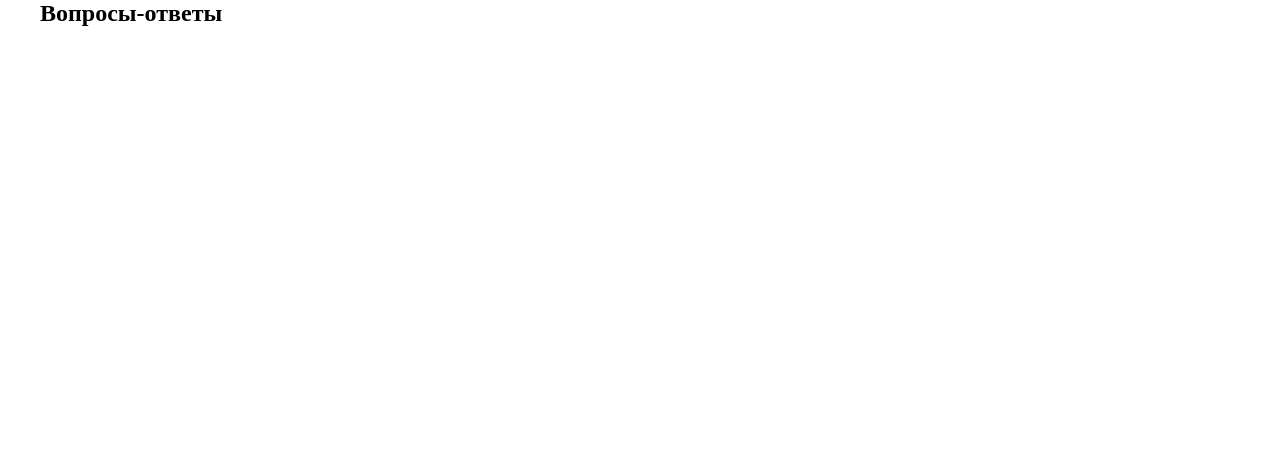
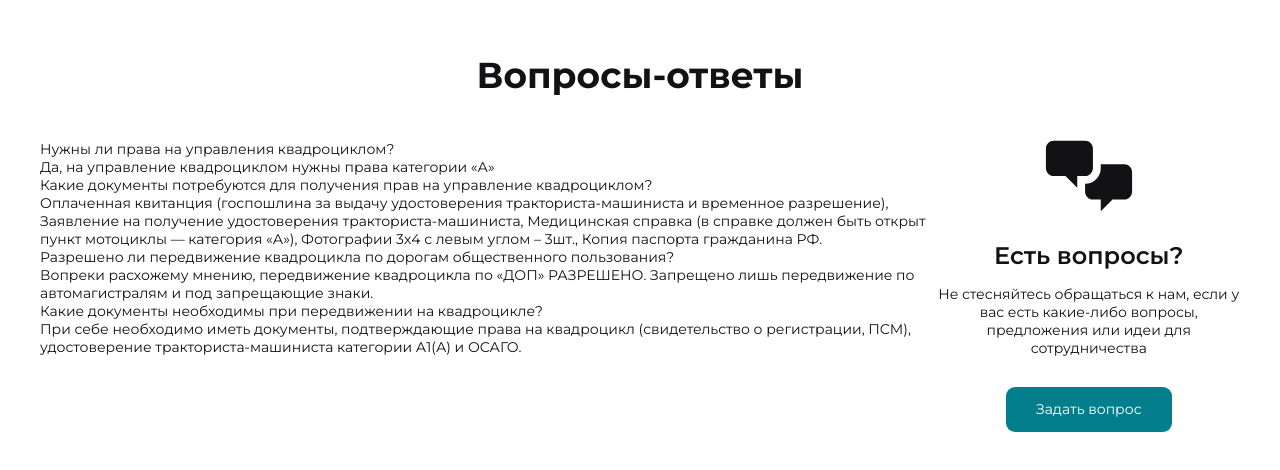
Before and after one commit to DmitryMuzalev/Accordions, a plain HTML site: page index.html in a window 1280 px wide. Drawn offline with Linux system fonts and the light colour scheme.

Commit message:
feat: add accordion-1 section

```diff
--- a/index.html
+++ b/index.html
@@ -13,7 +13,64 @@
       <section class="accordion-1">
         <div class="accordion-1__container">
           <h2 class="accordion-1__title">Вопросы-ответы</h2>
-          <div class="accordion-1__body"></div>
+          <div class="accordion-1__body">
+            <ul class="accordion-1__items-list">
+              <li class="accordion-1__item">
+                <div class="accordion-1__item-question">
+                  Нужны ли права на управления квадроциклом?
+                </div>
+                <div class="accordion-1__item-answer">
+                  Да, на управление квадроциклом нужны права категории «А»
+                </div>
+              </li>
+              <li class="accordion-1__item">
+                <div class="accordion-1__item-question">
+                  Какие документы потребуются для получения прав на управление
+                  квадроциклом?
+                </div>
+                <div class="accordion-1__item-answer">
+                  Оплаченная квитанция (госпошлина за выдачу удостоверения
+                  тракториста-машиниста и временное разрешение), Заявление на
+                  получение удостоверения тракториста-машиниста, Медицинская
+                  справка (в справке должен быть открыт пункт мотоциклы —
+                  категория «А»), Фотографии 3х4 с левым углом – 3шт., Копия
+                  паспорта гражданина РФ.
+                </div>
+              </li>
+              <li class="accordion-1__item">
+                <div class="accordion-1__item-question">
+                  Разрешено ли передвижение квадроцикла по дорогам общественного
+                  пользования?
+                </div>
+                <div class="accordion-1__item-answer">
+                  Вопреки расхожему мнению, передвижение квадроцикла по «ДОП»
+                  РАЗРЕШЕНО. Запрещено лишь передвижение по автомагистралям и
+                  под запрещающие знаки.
+                </div>
+              </li>
+              <li class="accordion-1__item">
+                <div class="accordion-1__item-question">
+                  Какие документы необходимы при передвижении на квадроцикле?
+                </div>
+                <div class="accordion-1__item-answer">
+                  При себе необходимо иметь документы, подтверждающие права на
+                  квадроцикл (свидетельство о регистрации, ПСМ), удостоверение
+                  тракториста-машиниста категории А1(А) и ОСАГО.
+                </div>
+              </li>
+            </ul>
+            <div class="accordion-1__info info">
+              <div class="info__icon">
+                <img src="../src/images/messages.svg" alt="Messages" />
+              </div>
+              <p class="info__title">Есть вопросы?</p>
+              <p class="info__text">
+                Не стесняйтесь обращаться к нам, если у вас есть какие-либо
+                вопросы, предложения или идеи для сотрудничества
+              </p>
+              <a href="#" class="info__btn">Задать вопрос</a>
+            </div>
+          </div>
         </div>
       </section>
     </div>
--- /dev/null
+++ b/src/scss/accordion-1.scss
@@ -0,0 +1,64 @@
+.accordion-1 {
+  padding: rem(50) 0px;
+  font-size: rem(14);
+  font-family: "Montserrat", sans-serif;
+  color: #121214;
+
+  &__container {
+  }
+
+  &__title {
+    font-size: rem(36);
+    font-weight: 700;
+    line-height: 1.4;
+    text-align: center;
+    margin: 0px 0px rem(40) 0px;
+  }
+
+  &__body {
+    display: flex;
+  }
+
+  &__items-list {
+  }
+
+  &__item {
+  }
+
+  &__item-question {
+  }
+
+  &__item-answer {
+  }
+
+  &__info {
+  }
+}
+.info {
+  display: flex;
+  flex-direction: column;
+  align-items: center;
+  &__icon {
+    margin: 0px 0px rem(25) 0px;
+  }
+
+  &__title {
+    font-size: rem(24);
+    margin: 0px 0px rem(15) 0px;
+    font-weight: 600;
+  }
+
+  &__text {
+    text-align: center;
+    margin: 0px 0px rem(30) 0px;
+  }
+
+  &__btn {
+    border-radius: 9px;
+    height: rem(45);
+    line-height: rem(45);
+    padding: 0px rem(30);
+    color: #ffffff;
+    background-color: #037e8c;
+  }
+}
--- a/src/styles.scss
+++ b/src/scss/styles.scss
@@ -3,6 +3,8 @@
 
 //_Import:
 @import "reset.scss";
+@import "functions.scss";
+@import "accordion-1.scss";
 
 [class*="__container"] {
   max-width: 1280px;
--- a/style.css
+++ b/style.css
@@ -14,6 +14,48 @@ a {
   text-decoration: none;
 }
 
+.accordion-1 {
+  padding: 3.125rem 0px;
+  font-size: 0.875rem;
+  font-family: "Montserrat", sans-serif;
+  color: #121214;
+}
+.accordion-1__title {
+  font-size: 2.25rem;
+  font-weight: 700;
+  line-height: 1.4;
+  text-align: center;
+  margin: 0px 0px 2.5rem 0px;
+}
+.accordion-1__body {
+  display: flex;
+}
+.info {
+  display: flex;
+  flex-direction: column;
+  align-items: center;
+}
+.info__icon {
+  margin: 0px 0px 1.5625rem 0px;
+}
+.info__title {
+  font-size: 1.5rem;
+  margin: 0px 0px 0.9375rem 0px;
+  font-weight: 600;
+}
+.info__text {
+  text-align: center;
+  margin: 0px 0px 1.875rem 0px;
+}
+.info__btn {
+  border-radius: 9px;
+  height: 2.8125rem;
+  line-height: 2.8125rem;
+  padding: 0px 1.875rem;
+  color: #ffffff;
+  background-color: #037e8c;
+}
+
 [class*=__container] {
   max-width: 1280px;
   margin: 0 auto;
```
Also changed, not shown: src/scss/functions.scss (added, +10 -0 lines), src/images/messages.svg (added), src/images/quad bike.png (added), src/images/shock absorber.png (added), src/scss/reset.scss (renamed from src/reset.scss), 1 other file.
